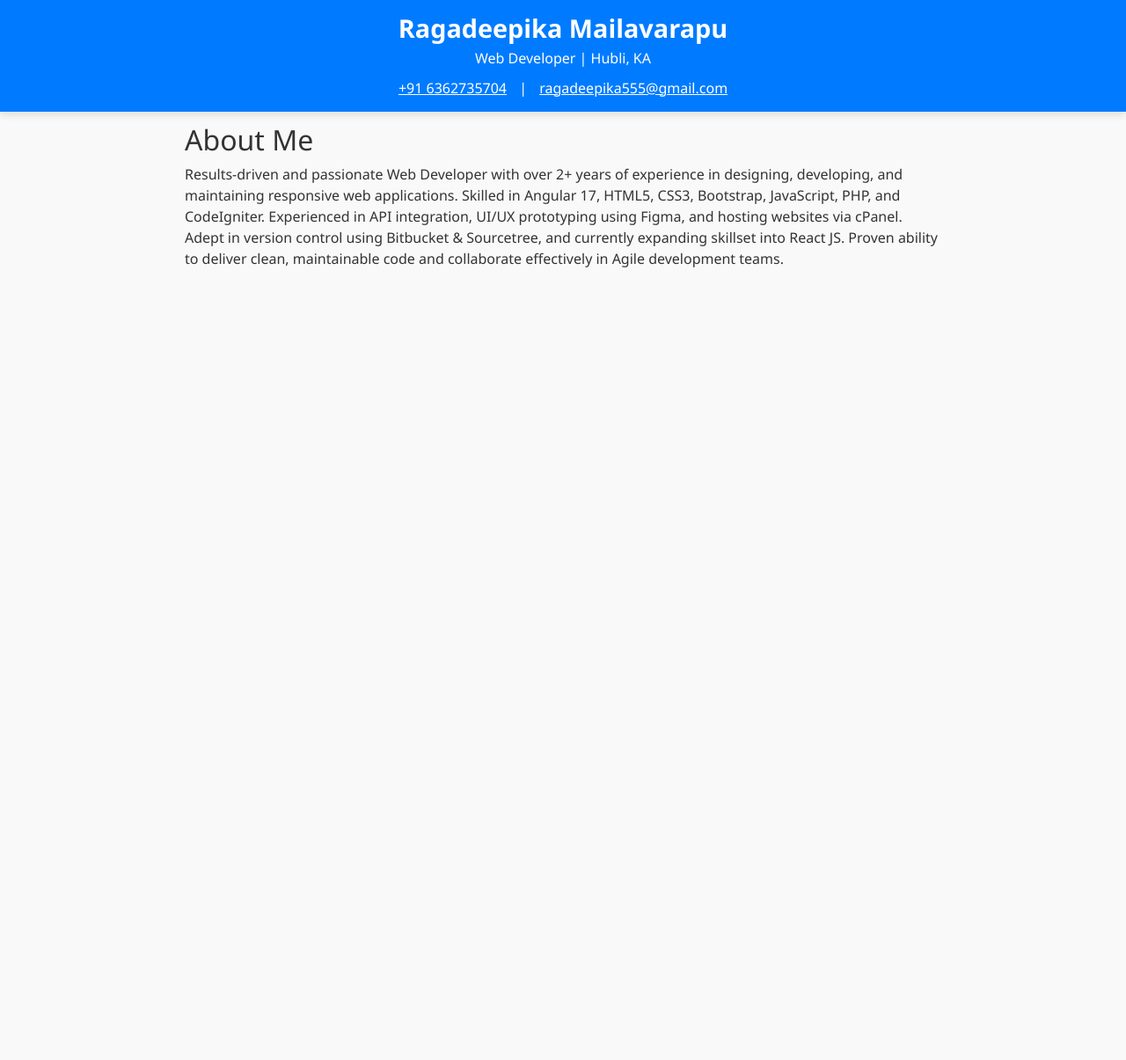
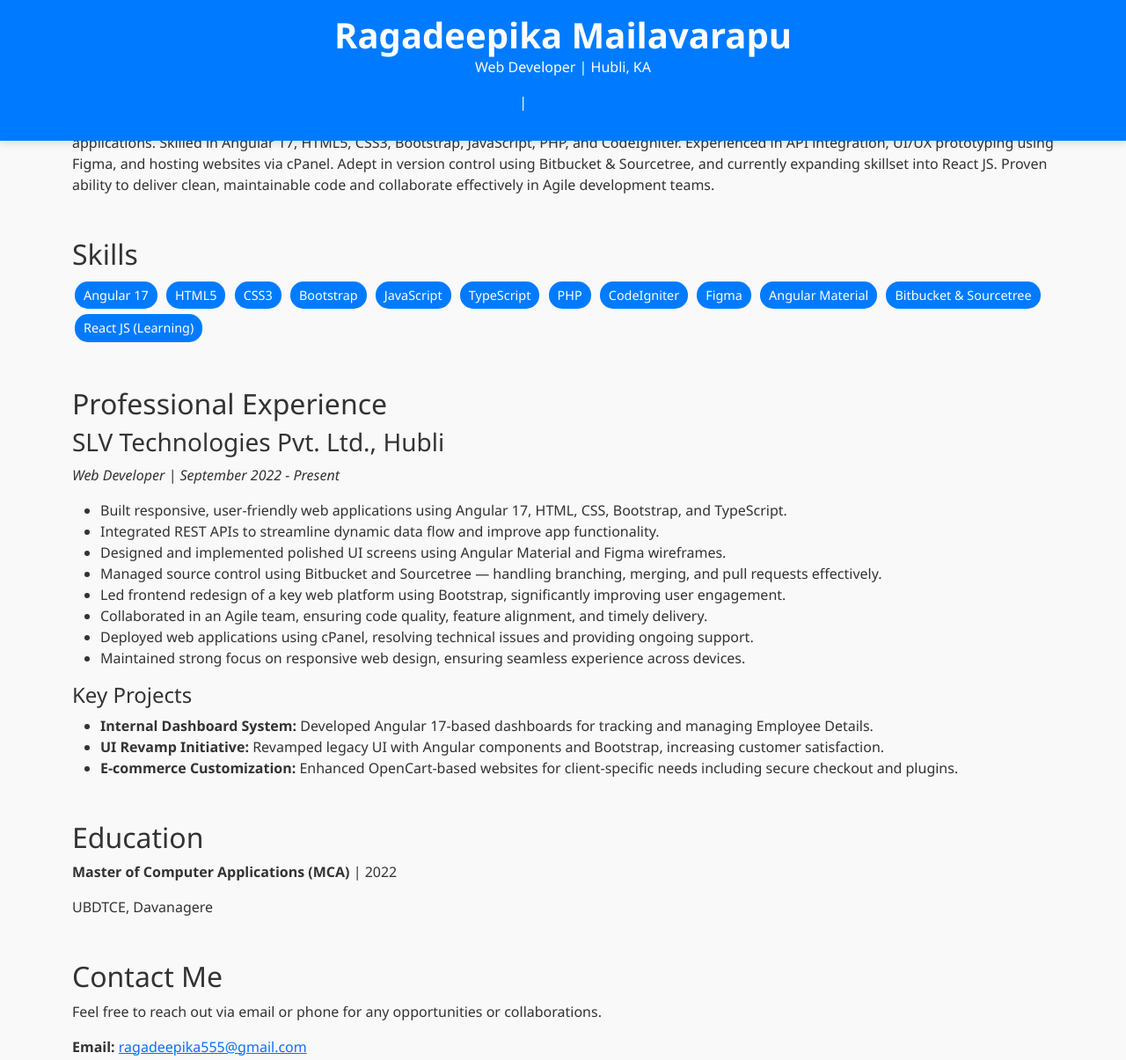
Before and after one commit to Ragadeepika555/deepikachinni.github.io, a plain HTML site: page index.html in a window 1280 px wide. Shown: the top 1205 px of the page at 88% size. Before the commit the page ends 800 px from the top, so only its background shows below. Drawn offline with nearby package versions, Linux system fonts and the light colour scheme.

Commit message:
Update index.html

```diff
--- a/index.html
+++ b/index.html
@@ -3,73 +3,58 @@
 <head>
   <meta charset="UTF-8" />
   <meta name="viewport" content="width=device-width, initial-scale=1" />
-  <title>Sticky Header Portfolio</title>
+  <title>Ragadeepika Mailavarapu | Web Developer Portfolio</title>
   <link href="https://cdn.jsdelivr.net/npm/bootstrap@5.3.0/dist/css/bootstrap.min.css" rel="stylesheet" />
   <style>
     body {
       font-family: 'Segoe UI', Tahoma, Geneva, Verdana, sans-serif;
       background: #f9f9f9;
       color: #333;
-      margin: 0;
-      padding-top: 120px; /* Space for fixed header */
+      padding-top: 80px;
     }
     header {
       background-color: #007bff;
       color: white;
-      padding: 15px 20px;
+      padding: 1rem;
       position: fixed;
-      top: 0;
-      left: 0;
-      width: 100%;
-      z-index: 10000;
+      top: 0; width: 100%;
+      z-index: 1000;
       box-shadow: 0 4px 8px rgba(0,0,0,0.1);
-      display: flex;
-      flex-direction: column;
-      align-items: center;
     }
     header h1 {
       margin: 0;
       font-weight: 700;
-      font-size: 1.8rem;
-    }
-    header p {
-      margin: 4px 0;
-      font-size: 1rem;
-    }
-    .contact-info {
-      font-size: 1rem;
-      margin-top: 6px;
-    }
-    .contact-info a {
-      color: #fff;
-      text-decoration: underline;
-      margin: 0 10px;
-      transition: color 0.3s ease;
-    }
-    .contact-info a:hover {
-      color: #d1e9ff;
-    }
-    main {
-      max-width: 900px;
-      margin: 0 auto;
-      padding: 20px;
     }
     section {
       margin-bottom: 3rem;
     }
+    .contact-info a {
+      color: #007bff;
+      text-decoration: none;
+      margin-right: 1rem;
+    }
+    .skills span {
+      background-color: #007bff;
+      color: white;
+      padding: 5px 10px;
+      margin: 3px;
+      border-radius: 15px;
+      display: inline-block;
+      font-size: 0.9rem;
+    }
   </style>
 </head>
 <body>
-  <header>
+  <header class="text-center">
     <h1>Ragadeepika Mailavarapu</h1>
     <p>Web Developer | Hubli, KA</p>
-    <div class="contact-info">
+    <p class="contact-info">
       <a href="tel:+916362735704">+91 6362735704</a> |
       <a href="mailto:ragadeepika555@gmail.com">ragadeepika555@gmail.com</a>
-    </div>
+    </p>
   </header>
 
-  <main>
+  <main class="container">
     <section id="about">
       <h2>About Me</h2>
       <p>
@@ -82,7 +67,59 @@
       </p>
     </section>
 
-    <!-- Add other sections here... -->
+    <section id="skills">
+      <h2>Skills</h2>
+      <div class="skills">
+        <span>Angular 17</span>
+        <span>HTML5</span>
+        <span>CSS3</span>
+        <span>Bootstrap</span>
+        <span>JavaScript</span>
+        <span>TypeScript</span>
+        <span>PHP</span>
+        <span>CodeIgniter</span>
+        <span>Figma</span>
+        <span>Angular Material</span>
+        <span>Bitbucket & Sourcetree</span>
+        <span>React JS (Learning)</span>
+      </div>
+    </section>
+
+    <section id="experience">
+      <h2>Professional Experience</h2>
+      <h3>SLV Technologies Pvt. Ltd., Hubli</h3>
+      <p><em>Web Developer | September 2022 - Present</em></p>
+      <ul>
+        <li>Built responsive, user-friendly web applications using Angular 17, HTML, CSS, Bootstrap, and TypeScript.</li>
+        <li>Integrated REST APIs to streamline dynamic data flow and improve app functionality.</li>
+        <li>Designed and implemented polished UI screens using Angular Material and Figma wireframes.</li>
+        <li>Managed source control using Bitbucket and Sourcetree — handling branching, merging, and pull requests effectively.</li>
+        <li>Led frontend redesign of a key web platform using Bootstrap, significantly improving user engagement.</li>
+        <li>Collaborated in an Agile team, ensuring code quality, feature alignment, and timely delivery.</li>
+        <li>Deployed web applications using cPanel, resolving technical issues and providing ongoing support.</li>
+        <li>Maintained strong focus on responsive web design, ensuring seamless experience across devices.</li>
+      </ul>
+
+      <h4>Key Projects</h4>
+      <ul>
+        <li><strong>Internal Dashboard System:</strong> Developed Angular 17-based dashboards for tracking and managing Employee Details.</li>
+        <li><strong>UI Revamp Initiative:</strong> Revamped legacy UI with Angular components and Bootstrap, increasing customer satisfaction.</li>
+        <li><strong>E-commerce Customization:</strong> Enhanced OpenCart-based websites for client-specific needs including secure checkout and plugins.</li>
+      </ul>
+    </section>
+
+    <section id="education">
+      <h2>Education</h2>
+      <p><strong>Master of Computer Applications (MCA)</strong> | 2022</p>
+      <p>UBDTCE, Davanagere</p>
+    </section>
+
+    <section id="contact">
+      <h2>Contact Me</h2>
+      <p>Feel free to reach out via email or phone for any opportunities or collaborations.</p>
+      <p><strong>Email:</strong> <a href="mailto:ragadeepika555@gmail.com">ragadeepika555@gmail.com</a></p>
+      <p><strong>Phone:</strong> <a href="tel:+916362735704">+91 6362735704</a></p>
+    </section>
   </main>
 </body>
 </html>
```
